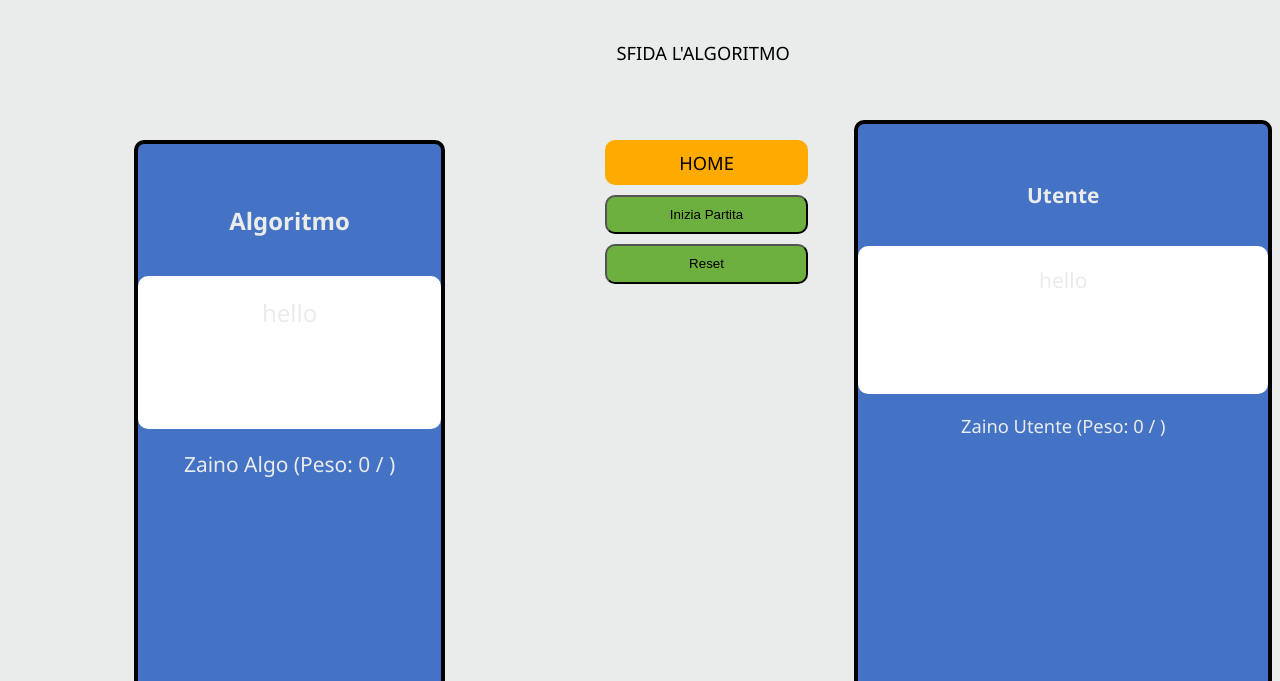
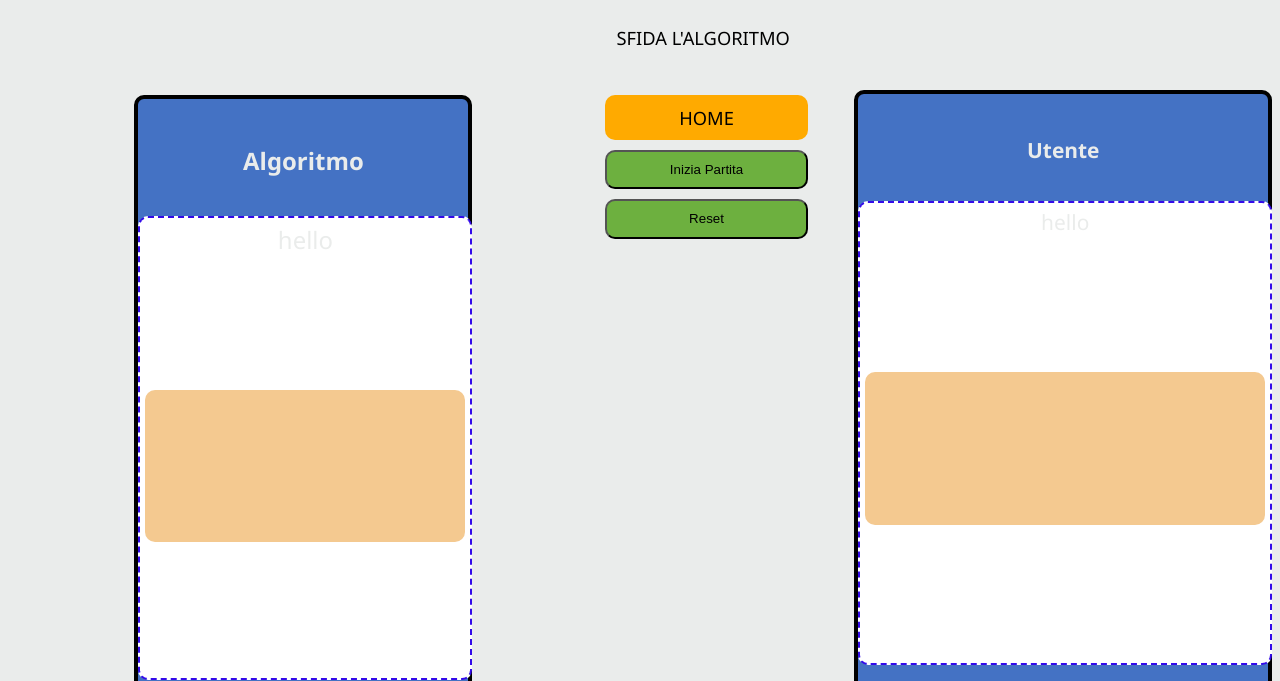
Before and after one commit to Mo-N-Ster/zaino-game, a plain HTML site: page index_game.html in a window 1280 px wide. Shown: the part 92-773 px from the top of the page. Drawn offline with Linux system fonts and the light colour scheme.

Commit message:
index_game.css
creare spazio game

```diff
--- a/index_game.css
+++ b/index_game.css
@@ -13,39 +13,95 @@
 
 }
 
+  h2 {
+    text-align: center;
+    padding: 20px 0;
+    border-radius: 20px;
+    font-size: 2ch;
+  }
+
   .grid-container div {
 
     text-align: center;
-    padding: 20px 0;
+    padding: 5px 0;
     border-radius:10px;
     font-size:2ch;
   }
+
+
 
 #algo-section {
   border:4px rgb(0, 0, 0) solid;
   color:#eaeceb;
   grid-area: alg;
-  height:500%;
-  margin-right:10%;
+  height:100%;
+  margin-right:2%;
   gap: 5px;
   background-color: rgb(68,114,196);
 }
+
+
 
 #user-section {
   border:4px rgb(0, 0, 0) solid;
   color:#eaeceb;
   grid-area: usr;
-  height:500%;
+  height:100%;
   margin-left: 10%;
   gap: 5px;
   background-color: rgb(68,114,196);
 }
 
+
 .game-space {
   background-color: white;
-  padding: auto;
   cursor: pointer;
+  width: 100%;
+  height: 450px;
+  border: 2px dashed #330aea;
+  position: relative;
+  display: grid;
+  grid-template-areas:
+  'items'
+  'zaino';
 }
+
+  .itemContainer {
+    width: 100%;
+    height: 95%;
+    grid-area: items;
+    display: flex;
+    justify-content: center;
+    align-items:center;
+    border: black;
+  }
+
+  .item {
+    cursor: grab;
+    width: 40px;
+    height: 40px;
+    background-color: rgb(144, 216, 239);
+    display: flex;
+    justify-content: center;
+    align-items: center;
+    font-weight: bold;
+    position: absolute;
+  }
+
+  .backpack {
+    border-color: black;
+    height: 95%;
+    margin: 5px;
+    grid-area: zaino;
+    background-color: rgb(244, 201, 144);
+    display: flex;
+    justify-content: center;
+    align-items: center;
+
+
+  }
+
+
 
 .controls {
   grid-area: con;
@@ -56,14 +112,6 @@
   gap: 10px;
 
   }
-
-h2 {
-  text-align: center;
-  padding: 20px 0;
-  border-radius: 20px;
-  font-size: 2ch;
-}
-
 
   button {
     cursor: pointer;
```
Lines whose indentation alone changed are shown as unchanged.
